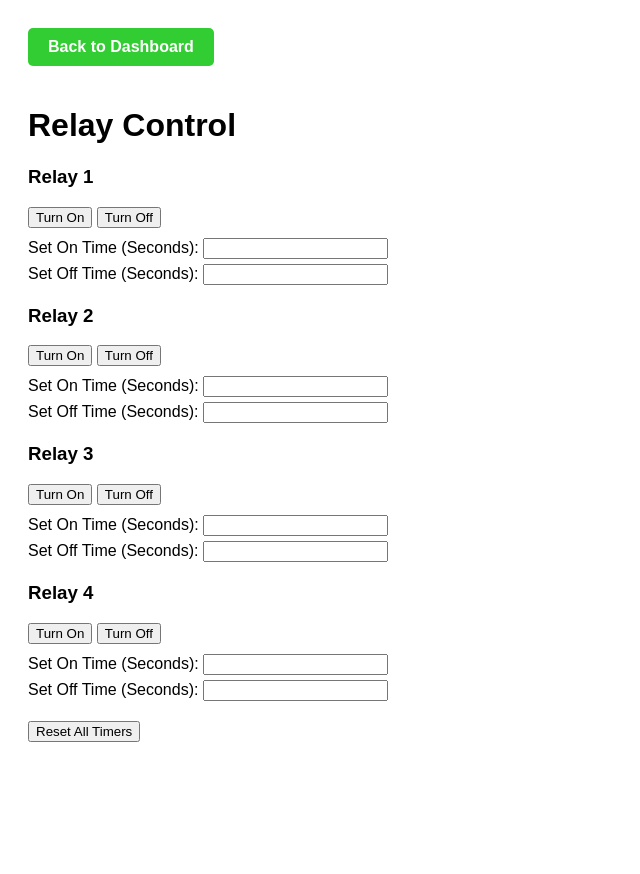
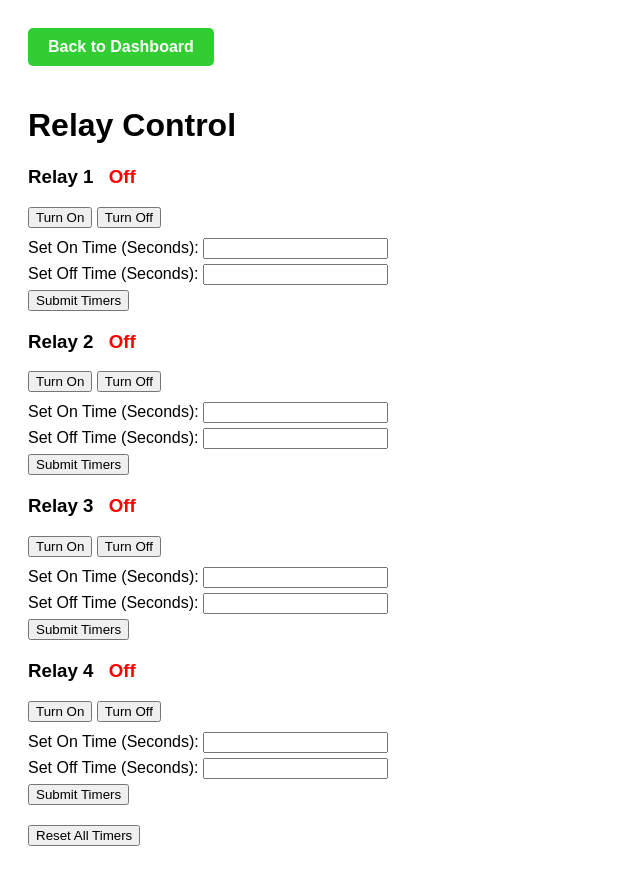
Before and after one commit to hurleyjoe22/new_django_project, a Django app: page /relay-control/ in a window 1280 px wide. Shown: the whole page, without its empty margins (0-640 px from the left). Before the commit the page ends 742 px from the top, so only its background shows below. Run offline with Django 5.2, Linux system fonts and the light colour scheme; a user stored in the database is signed in; data that the repository does not hold is empty.

Commit message:
relay control update #2

```diff
--- a/myapp/templates/relay_control.html
+++ b/myapp/templates/relay_control.html
@@ -18,6 +18,18 @@
         }
         .buttons {
             margin-bottom: 10px;
+        }
+
+        /* Relay indicator styles */
+        .relay-status {
+            font-weight: bold;
+            margin-left: 10px;
+        }
+        .relay-on {
+            color: green;
+        }
+        .relay-off {
+            color: red;
         }
 
         /* Back to Dashboard button styling */
@@ -44,52 +56,84 @@
 
     <!-- Relay 1 Control -->
     <div class="relay-control">
-        <h3>Relay 1</h3>
+        <h3>Relay 1 <span id="relay1Status" class="relay-status relay-off">Off</span></h3>
         <div class="buttons">
             <button onclick="controlRelay(1, 'on')">Turn On</button>
             <button onclick="controlRelay(1, 'off')">Turn Off</button>
         </div>
         <label>Set On Time (Seconds): <input type="number" id="relay1OnTime"></label>
         <label>Set Off Time (Seconds): <input type="number" id="relay1OffTime"></label>
+        <button onclick="submitTimers(1)">Submit Timers</button>
     </div>
 
     <!-- Relay 2 Control -->
     <div class="relay-control">
-        <h3>Relay 2</h3>
+        <h3>Relay 2 <span id="relay2Status" class="relay-status relay-off">Off</span></h3>
         <div class="buttons">
             <button onclick="controlRelay(2, 'on')">Turn On</button>
             <button onclick="controlRelay(2, 'off')">Turn Off</button>
         </div>
         <label>Set On Time (Seconds): <input type="number" id="relay2OnTime"></label>
         <label>Set Off Time (Seconds): <input type="number" id="relay2OffTime"></label>
+        <button onclick="submitTimers(2)">Submit Timers</button>
     </div>
 
     <!-- Relay 3 Control -->
     <div class="relay-control">
-        <h3>Relay 3</h3>
+        <h3>Relay 3 <span id="relay3Status" class="relay-status relay-off">Off</span></h3>
         <div class="buttons">
             <button onclick="controlRelay(3, 'on')">Turn On</button>
             <button onclick="controlRelay(3, 'off')">Turn Off</button>
         </div>
         <label>Set On Time (Seconds): <input type="number" id="relay3OnTime"></label>
         <label>Set Off Time (Seconds): <input type="number" id="relay3OffTime"></label>
+        <button onclick="submitTimers(3)">Submit Timers</button>
     </div>
 
     <!-- Relay 4 Control -->
     <div class="relay-control">
-        <h3>Relay 4</h3>
+        <h3>Relay 4 <span id="relay4Status" class="relay-status relay-off">Off</span></h3>
         <div class="buttons">
             <button onclick="controlRelay(4, 'on')">Turn On</button>
             <button onclick="controlRelay(4, 'off')">Turn Off</button>
         </div>
         <label>Set On Time (Seconds): <input type="number" id="relay4OnTime"></label>
         <label>Set Off Time (Seconds): <input type="number" id="relay4OffTime"></label>
+        <button onclick="submitTimers(4)">Submit Timers</button>
     </div>
 
     <!-- Reset Button -->
     <button onclick="resetTimers()">Reset All Timers</button>
 
     <script>
+        // Fetch initial relay states and update the relay indicators
+        function fetchRelayStates() {
+            fetch('/api/latest-sensor-data')
+                .then(response => response.json())
+                .then(data => {
+                    updateRelayStatus(1, data.relay1);
+                    updateRelayStatus(2, data.relay2);
+                    updateRelayStatus(3, data.relay3);
+                    updateRelayStatus(4, data.relay4);
+                })
+                .catch(error => console.error('Error fetching relay states:', error));
+        }
+
+        // Update the relay status indicators
+        function updateRelayStatus(relayId, state) {
+            const statusElement = document.getElementById(`relay${relayId}Status`);
+            if (state === 'on') {
+                statusElement.textContent = 'On';
+                statusElement.classList.remove('relay-off');
+                statusElement.classList.add('relay-on');
+            } else {
+                statusElement.textContent = 'Off';
+                statusElement.classList.remove('relay-on');
+                statusElement.classList.add('relay-off');
+            }
+        }
+
+        // Function to control relays
         function controlRelay(relayId, action) {
             const onTime = document.getElementById(`relay${relayId}OnTime`).value || 0;
             const offTime = document.getElementById(`relay${relayId}OffTime`).value || 0;
@@ -107,20 +151,51 @@
                 })
             }).then(response => response.json()).then(data => {
                 console.log('Relay controlled:', data);
+                fetchRelayStates();  // Update relay statuses after control
             }).catch(error => {
                 console.error('Error:', error);
             });
         }
 
+        // Function to submit timers
+        function submitTimers(relayId) {
+            const onTime = document.getElementById(`relay${relayId}OnTime`).value || 0;
+            const offTime = document.getElementById(`relay${relayId}OffTime`).value || 0;
+
+            fetch('/api/control-relay', {
+                method: 'POST',
+                headers: {
+                    'Content-Type': 'application/json',
+                },
+                body: JSON.stringify({
+                    relayId: relayId,
+                    action: 'setTimers',
+                    onTime: onTime,
+                    offTime: offTime
+                })
+            }).then(response => response.json()).then(data => {
+                console.log(`Timers for Relay ${relayId} set:`, data);
+            }).catch(error => {
+                console.error('Error setting timers:', error);
+            });
+        }
+
+        // Reset all timers
         function resetTimers() {
             fetch('/api/reset-timers', {
                 method: 'POST',
             }).then(response => response.json()).then(data => {
                 console.log('Timers reset:', data);
+                fetchRelayStates();  // Update relay statuses after reset
             }).catch(error => {
-                console.error('Error:', error);
+                console.error('Error resetting timers:', error);
             });
         }
+
+        // Fetch the initial relay states when the page loads
+        document.addEventListener('DOMContentLoaded', function() {
+            fetchRelayStates();
+        });
     </script>
 </body>
 </html>
```
